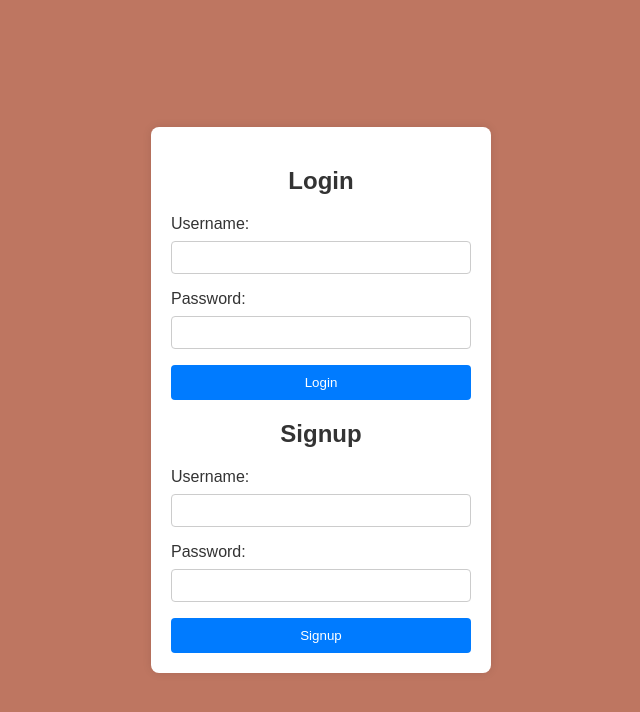
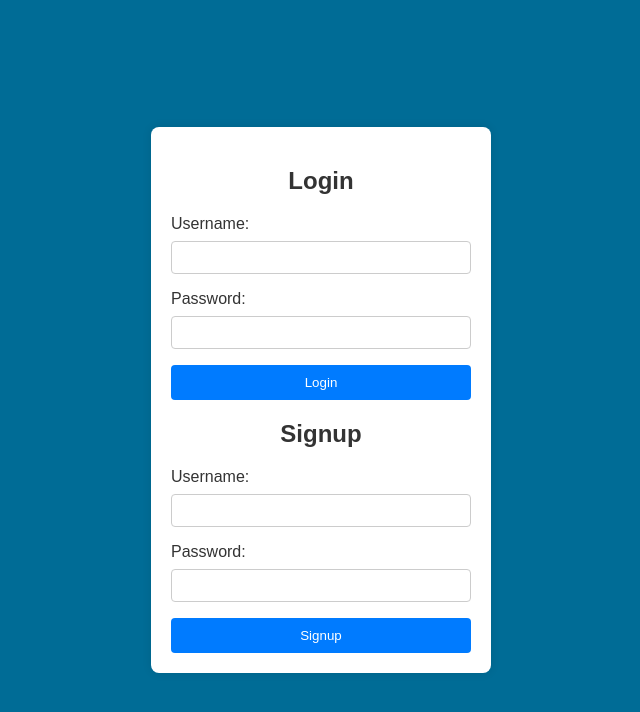
Before and after one commit to Impk1103/regional-clothes, a plain HTML site: page login.html in a window 1280 px wide. Shown: the whole page, without its empty margins (319-959 px from the left). Drawn offline with Linux system fonts and the light colour scheme.

Commit message:
logins.css

```diff
--- a/css/logins.css
+++ b/css/logins.css
@@ -6,7 +6,7 @@ body {
     align-items: center;
     justify-content: center;
     height: 100vh;
-    background-color: #be7661;
+    background-color: #006c96;
 }
 
 .container {
```
